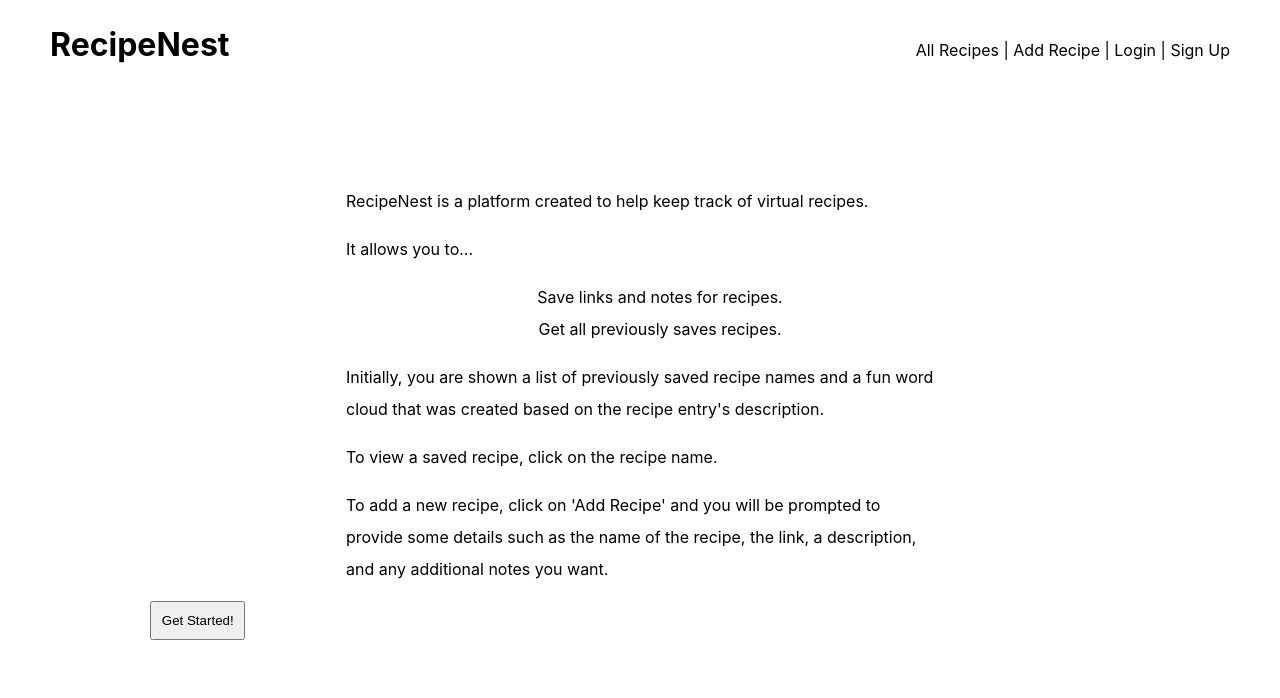
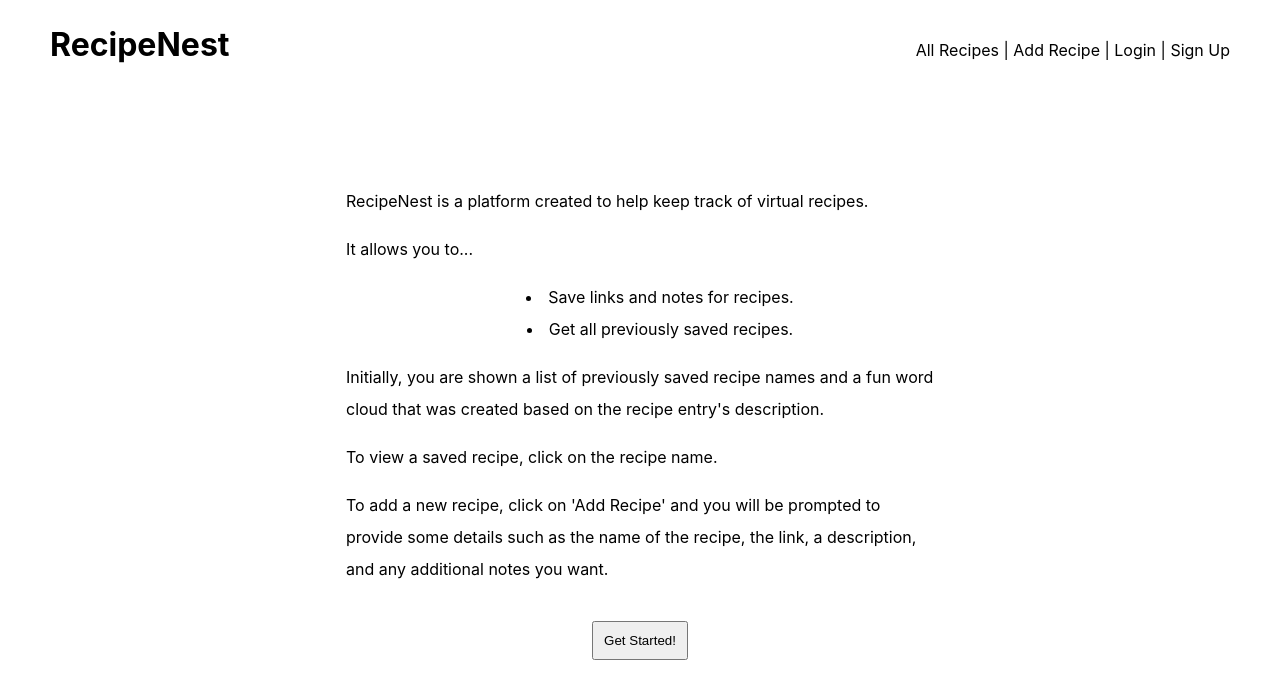
Before and after one commit to 7424243/recipenest-client, a React (Create React App) app: page / in a window 1280 px wide. Shown: the top 698 px of the page. Built offline with nearby package versions, Linux system fonts and the light colour scheme.

Commit message:
styling of bullet points on landing page

```diff
--- a/src/Components/LandingPage/LandingPage.css
+++ b/src/Components/LandingPage/LandingPage.css
@@ -1,19 +1,27 @@
-button {
+.landing-page-button {
+    margin-top: 20px;
     padding: 1%;
+}
+
+.landing-page-button-container {
     text-align: center;
 }
-
-
 
 .landing-page-container {
     line-height: 2.0;
     margin: 50px;
 }
 
+.landing-page-list {
+    text-align: left;
+}
+
 .landing-page-li {
-    list-style-type: none;
     text-align: center;
+    list-style-position: inside;
 }
+
+
 
 @media screen and (min-width: 540px) {
     .landing-page-container {
--- a/src/Components/LandingPage/LandingPage.js
+++ b/src/Components/LandingPage/LandingPage.js
@@ -8,14 +8,17 @@
         <div className='landing-page-container'>
             <p>RecipeNest is a platform created to help keep track of virtual recipes.</p>
             <p>It allows you to...</p>
-            <ul>
+            <ul className='landing-page-list'>
                 <li className='landing-page-li'>Save links and notes for recipes.</li>
-                <li className='landing-page-li'>Get all previously saves recipes.</li>
+                <li className='landing-page-li'>Get all previously saved recipes.</li>
             </ul>
             <p>Initially, you are shown a list of previously saved recipe names and a fun word cloud that was created based on the recipe entry's description.</p>
             <p>To view a saved recipe, click on the recipe name. </p>
             <p>To add a new recipe, click on 'Add Recipe' and you will be prompted to provide some details such as the name of the recipe, the link, a description, and any additional notes you want.</p>
-            <Link className='landing-page-button' to='/recipes'><button>Get Started!</button></Link>
+            <div className='landing-page-button-container'>
+                <Link  to='/recipes'><button className='landing-page-button'>Get Started!</button></Link>
+            </div>
+
         </div>
     )
 }
--- a/src/Components/RecipePage/RecipePage.css
+++ b/src/Components/RecipePage/RecipePage.css
@@ -1,7 +1,7 @@
 .recipe-page-img {
     margin-top: 20px;
-    width: 50%;
-    height: 50%;
+    width: 30%;
+    height: 30%;
     background-color: lightgray;
 }
 
```
